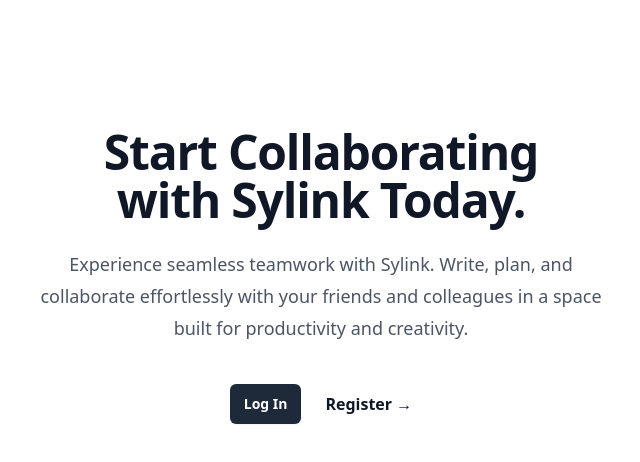
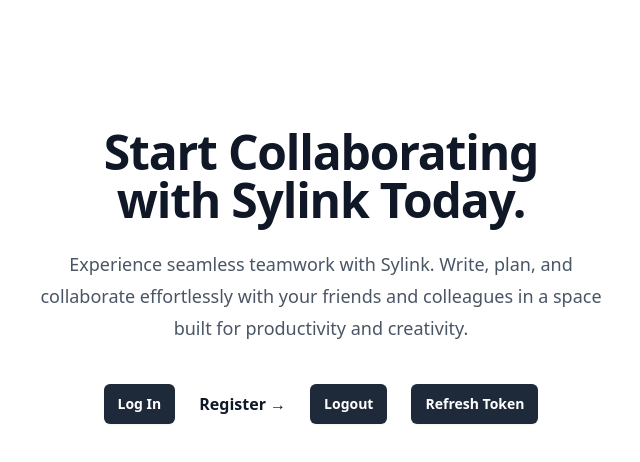
Before and after one commit to callan321/Sylink, an Angular app in the folder ClientApp/: page / in a window 1280 px wide. Shown: the top 462 px of the page, without its empty margins (319-959 px from the left). Built offline with nearby package versions, Linux system fonts and the light colour scheme.

Commit message:
feat(client): Added updated auth service to call refhresh token and logout, added buttons for calls on landing page

```diff
--- a/ClientApp/src/app/core/services/auth.service.ts
+++ b/ClientApp/src/app/core/services/auth.service.ts
@@ -33,45 +33,70 @@
   providedIn: 'root',
 })
 export class AuthService {
-  private registerUrl = `${environment.apiUrl}/Auth/register`;
-  private loginUrl = `${environment.apiUrl}/Auth/login`;
-  private confirmEmailUrl = `${environment.apiUrl}/Auth/confirm-email`;
-  private forgotPasswordUrl = `${environment.apiUrl}/Auth/forgot-password`;
-  private resetPasswordUrl = `${environment.apiUrl}/Auth/reset-password`;
+  private readonly jsonHeaders = new HttpHeaders({
+    'Content-Type': 'application/json',
+  });
+
+  private readonly registerUrl = `${environment.apiUrl}/Auth/register`;
+  private readonly loginUrl = `${environment.apiUrl}/Auth/login`;
+  private readonly confirmEmailUrl = `${environment.apiUrl}/Auth/confirm-email`;
+  private readonly forgotPasswordUrl = `${environment.apiUrl}/Auth/forgot-password`;
+  private readonly resetPasswordUrl = `${environment.apiUrl}/Auth/reset-password`;
+  private readonly logoutUrl = `${environment.apiUrl}/Auth/logout`;
+  private readonly refreshUrl = `${environment.apiUrl}/Auth/refresh-token`;
 
   constructor(private http: HttpClient) {}
 
   register(payload: RegisterPayload): Observable<any> {
-    const headers = new HttpHeaders({ 'Content-Type': 'application/json' });
     return this.http.post(this.registerUrl, payload, {
-      headers,
+      headers: this.jsonHeaders,
     });
   }
 
   login(payload: LoginPayload): Observable<any> {
-    const headers = new HttpHeaders({ 'Content-Type': 'application/json' });
     return this.http.post(this.loginUrl, payload, {
-      headers,
+      headers: this.jsonHeaders,
       withCredentials: true,
     });
   }
 
   confirmEmail(payload: ConfirmEmailPayload): Observable<any> {
-    const headers = new HttpHeaders({ 'Content-Type': 'application/json' });
-    return this.http.post(this.confirmEmailUrl, payload, { headers });
+    return this.http.post(this.confirmEmailUrl, payload, {
+      headers: this.jsonHeaders,
+    });
   }
 
   forgotPassword(payload: ForgotPasswordPayload): Observable<any> {
-    const headers = new HttpHeaders({ 'Content-Type': 'application/json' });
     return this.http.post(this.forgotPasswordUrl, payload, {
-      headers,
+      headers: this.jsonHeaders,
     });
   }
 
   resetPassword(payload: ResetPasswordPayload): Observable<any> {
-    const headers = new HttpHeaders({ 'Content-Type': 'application/json' });
     return this.http.post(this.resetPasswordUrl, payload, {
-      headers,
+      headers: this.jsonHeaders,
     });
   }
+
+  logout(): Observable<any> {
+    return this.http.post(
+      this.logoutUrl,
+      {},
+      {
+        headers: this.jsonHeaders,
+        withCredentials: true,
+      },
+    );
+  }
+
+  refresh(): Observable<any> {
+    return this.http.post(
+      this.refreshUrl,
+      {},
+      {
+        headers: this.jsonHeaders,
+        withCredentials: true,
+      },
+    );
+  }
 }
--- a/ClientApp/src/app/features/onboarding/landing-page/landing-page.component.html
+++ b/ClientApp/src/app/features/onboarding/landing-page/landing-page.component.html
@@ -16,6 +16,12 @@
         <a [routerLink]="['/auth/register']" class="button-text"
           >Register <span aria-hidden="true">→</span></a
         >
+        <button class="button-primary" type="button" (click)="logout()">
+          Logout
+        </button>
+        <button class="button-primary" type="button" (click)="refresh()">
+          Refresh Token
+        </button>
       </div>
     </div>
   </div>
--- a/ClientApp/src/app/features/onboarding/landing-page/landing-page.component.ts
+++ b/ClientApp/src/app/features/onboarding/landing-page/landing-page.component.ts
@@ -1,5 +1,6 @@
-import { Component } from '@angular/core';
-import { RouterLink } from '@angular/router';
+import { Component, inject } from '@angular/core';
+import { Router, RouterLink } from '@angular/router';
+import { AuthService } from '@core/services/auth.service';
 
 @Component({
   selector: 'app-landing-page',
@@ -8,4 +9,37 @@
   standalone: true,
   styleUrl: './landing-page.component.scss',
 })
-export class LandingPageComponent {}
+export class LandingPageComponent {
+  private authService = inject(AuthService);
+  private router = inject(Router);
+
+  logout() {
+    this.authService.logout().subscribe({
+      next: (results) => {
+        console.log(results);
+        this.router.navigate(['/']).then(
+          (result) => console.log('Navigation success:', result),
+          (error) => console.error('Navigation error:', error),
+        );
+      },
+      error: (error) => {
+        console.error(error);
+      },
+    });
+  }
+
+  refresh() {
+    this.authService.refresh().subscribe({
+      next: (results) => {
+        console.log(results);
+      },
+      error: (error) => {
+        console.log(error);
+        this.router.navigate(['/auth/login']).then(
+          (result) => console.log('Navigation success:', result),
+          (error) => console.error('Navigation error:', error),
+        );
+      },
+    });
+  }
+}
```
